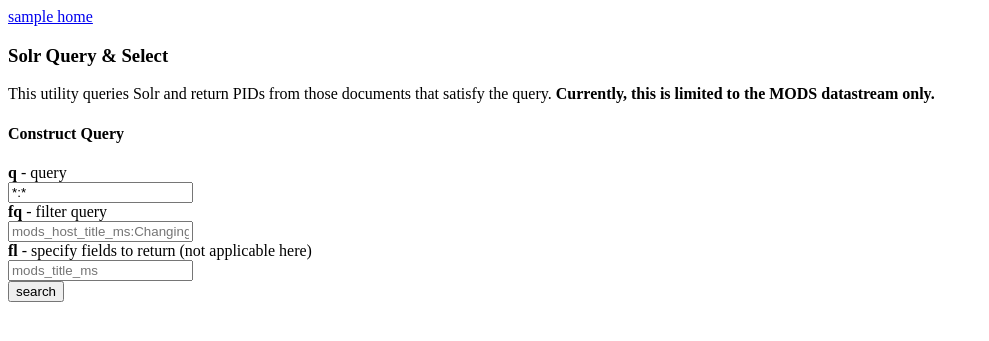
After one commit to ghukill/fedoraManager2, a Flask app: page /PIDSolr in a window 1280 px wide. The commit adds this page. Shown: the top 341 px of the page, without its empty margins (0-989 px from the left). Run offline with Flask 2, Linux system fonts and the light colour scheme; the visitor is signed in with stand-in values (Sample User, id 1); some libraries are stand-ins or nearby versions.

Commit message:
last push on duals

```diff
--- a/fedoraManager2/static/PIDmanage.js
+++ b/fedoraManager2/static/PIDmanage.js
@@ -58,8 +58,7 @@ function paintTable(username){
 			$(this).toggleClass('selected');
 			var cpage = table_handle.page();
 			console.log(cpage);
-			table_handle.draw()
-			// $("a[data-dt-idx="+(cpage+1)+"]").click();
+			table_handle.draw();
 			$("a.paginate_button.current").click();
 		});
 	} );
--- /dev/null
+++ b/fedoraManager2/templates/PIDSolr.html
@@ -0,0 +1,22 @@
+{% include 'header.html' %}
+
+
+<div class="row-fluid">
+  <h3>Solr Query & Select</h3>
+  <p>This utility queries Solr and return PIDs from those documents that satisfy the query.  <strong>Currently, this is limited to the MODS datastream only.</strong></p>
+</div>
+
+<div class="row-fluid">
+  <div id="solr_query" class="span9">
+    <form id="solr_query_form" action="/PIDSolr" method="POST">
+      <h4>Construct Query</h4>
+      <span><strong>q</strong> - query</span></br>
+      <input id='q' type='text' value="*:*" placeholder="*:*"/></br>
+      <span><strong>fq</strong> - filter query</span></br>
+      <input id='fq' type='text' placeholder="mods_host_title_ms:Changing Face of the Auto Industry"/></br>
+      <span><strong>fl</strong> - specify fields to return <span class="text-warning">(not applicable here)</span></br>
+      <input id='fl' type='text' placeholder="mods_title_ms"/></br>
+      <button type="submit" class="btn">search</button>
+    </form>
+  </div>
+</div>
--- a/fedoraManager2/templates/PIDselection.html
+++ b/fedoraManager2/templates/PIDselection.html
@@ -2,5 +2,6 @@
 <h2>PID Selection Home</h2>
 	<ul>
 		<li><a href="/PIDenter">Enter PIDs</a></li>
+		<li><a href="/PIDSolr">Solr</a></li>
 		<li><a href="/PIDmanage">Manage PIDs</a></li>
 	</ul>
--- a/fedoraManager2/views.py
+++ b/fedoraManager2/views.py
@@ -25,9 +25,9 @@ import time
 import json
 import pickle
 import sys
-# import importlib
-# import pprint
 from uuid import uuid4
+import json
+import sunburnt
 
 # get celery instance / handle
 from cl.cl import celery
@@ -371,16 +371,25 @@ def PIDRowUpdate(id,action,status):
 
 
 # PID check for user
-@app.route("/PIDSolr")
+@app.route("/PIDSolr",methods=['POST', 'GET'])
 def PIDSolr():
 	# get username from session
 	username = session['username']
-	# set action to 'view'
-	action = "view"
-	print "Current action is:",action
+
+	if request.method == 'POST':
+		print request.data
+		# PID = form.PID.data
+		# jobs.sendUserPIDs(username,PID)
+		# return redirect("/PIDmanage")
+
+		# # search string
+		# search_string = request.GET['q']
+
+		# si = sunburnt.SolrInterface("http://localhost:8080/solr/linkPad/")
+		# query_results = si.query(search_string)
 
 	# pass the current PIDs to page as list
-	return render_template("PIDSQL.html",username=username)
+	return render_template("PIDSolr.html",username=username)
 
 
 
```
